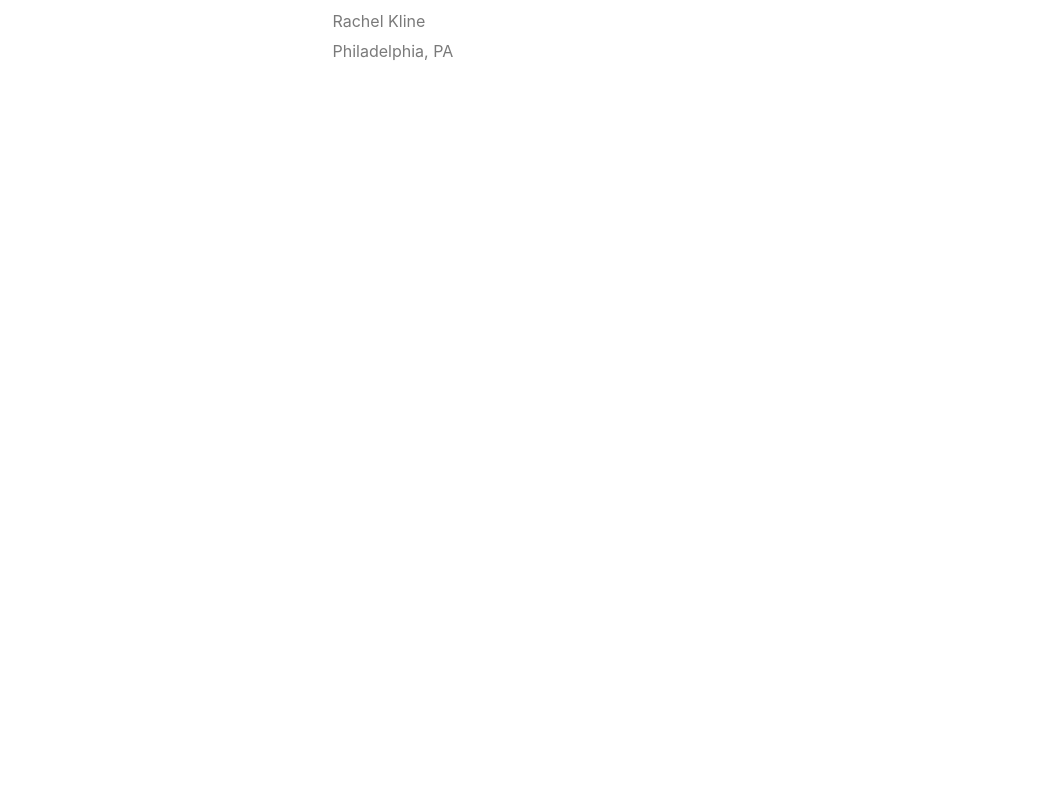
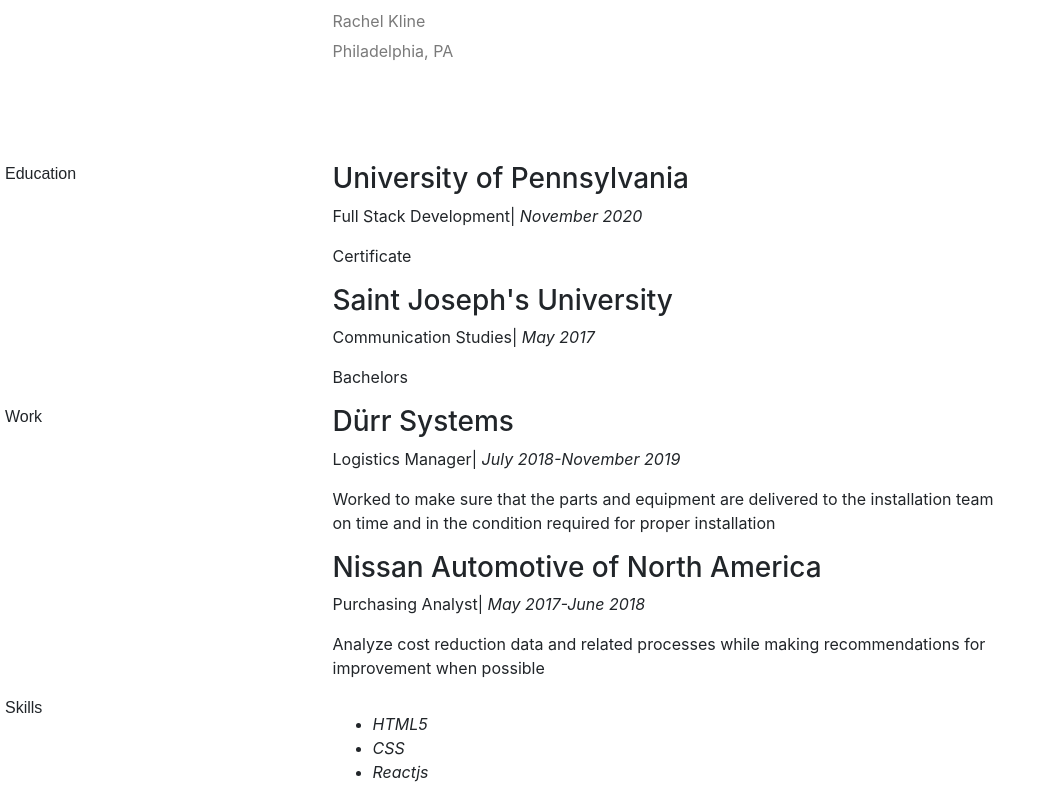
Before and after one commit to rachelkline/Portfolio, a React (Create React App) app: page / in a window 1280 px wide. Shown: the part 1034-1834 px from the top of the page, without its empty margins (0-1051 px from the left). Before the commit the page ends 1196 px from the top, so only its background shows below. Built offline with nearby package versions, Linux system fonts and the light colour scheme; the HTML template or start-up script is replaced by a standard one.

Commit message:
Resume Section

```diff
--- a/src/App.js
+++ b/src/App.js
@@ -2,6 +2,7 @@
 import { BrowserRouter as Router, Route } from "react-router-dom";
 import Header from "./components/Header";
 import About from './components/About';
+import Resume from './components/Resume';
 import resumeData from './resumeData';
 
 function App() {
@@ -9,6 +10,7 @@
     <>
     <Header resumeData={resumeData}/>
     <About resumeData={resumeData} />
+    <Resume resumeData={resumeData} />
     </>
   );
 }
```
